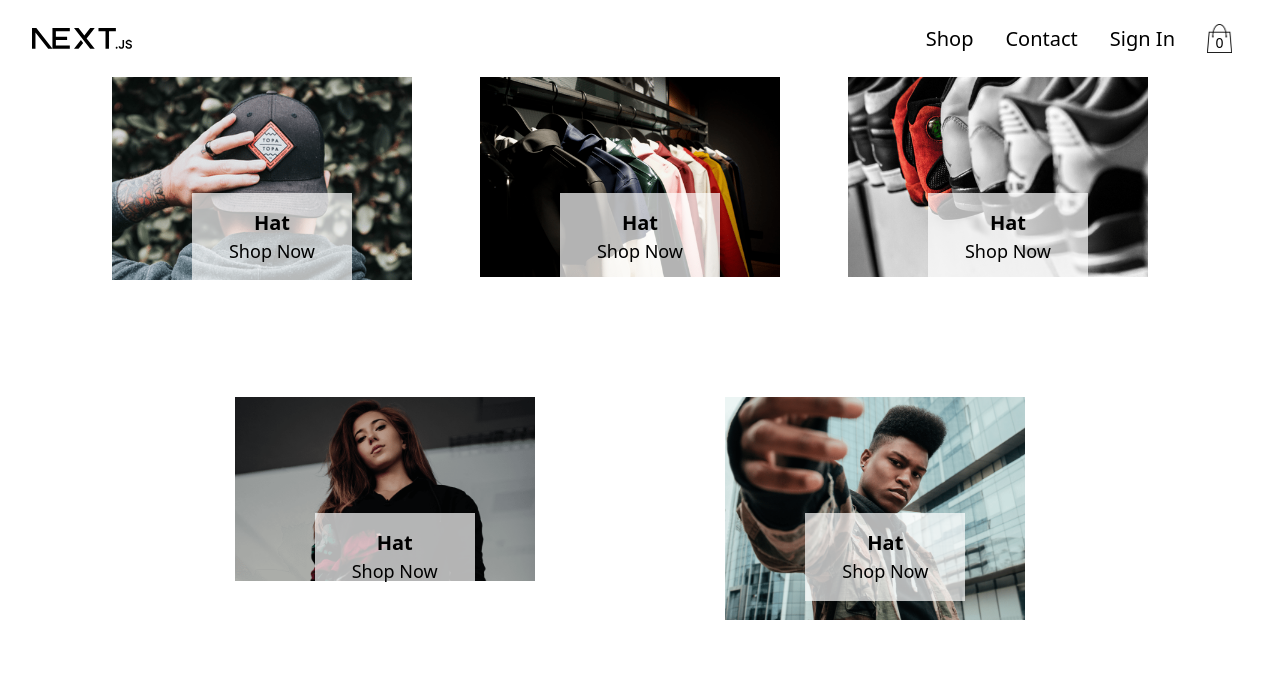
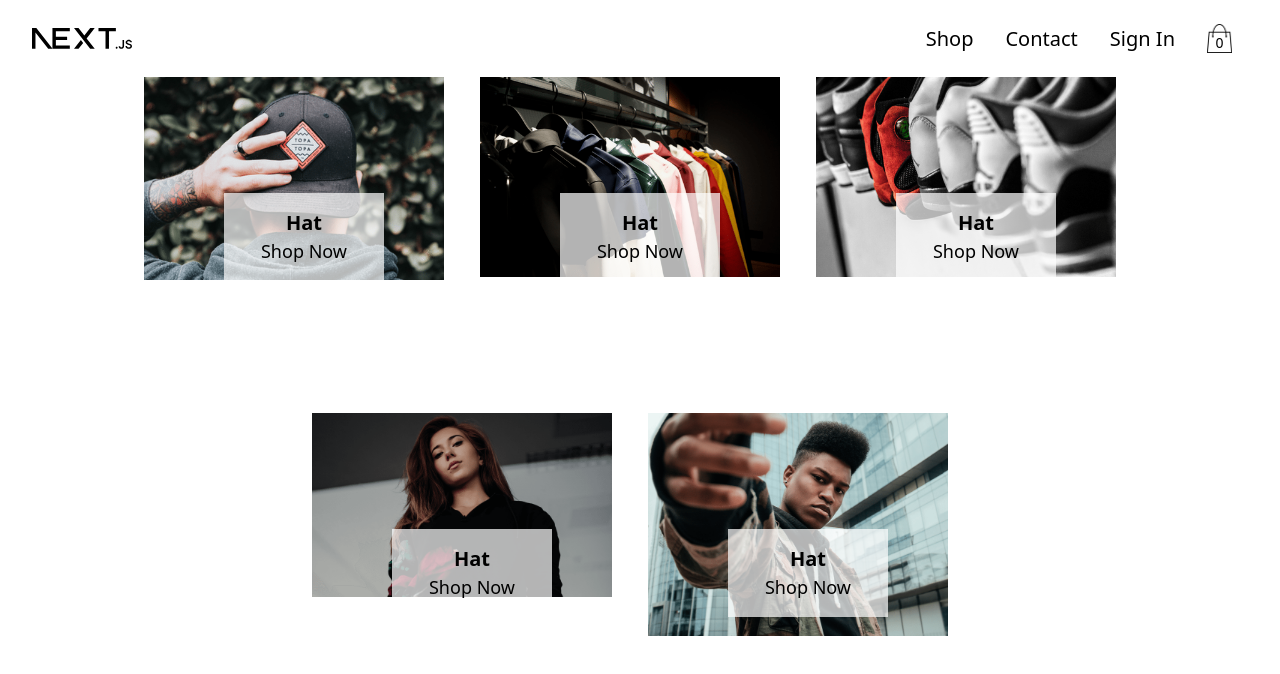
Before and after one commit to jafar-fahimi/next-clothes-store, a Next.js app: page / in a window 1280 px wide. Shown: the top 674 px of the page. Built offline with nearby package versions, Linux system fonts and the light colour scheme.

Commit message:
allCatagories.tsx images style corrected

```diff
--- a/components/allCatagories.tsx
+++ b/components/allCatagories.tsx
@@ -4,14 +4,13 @@
 
 export default function AllCatagories() {
   return (
-    <section className="flex flex-col">
-      <div className="flex flex-col flex-wrap sm:flex-row justify-evenly gap-y-2">
-        {/* <Catagory srcProp={INITIAL_STATE.sections[0].imageUrl} cat="Hat" /> */}
+    <section className="flex flex-col gap-y-4">
+      <div className="flex flex-col flex-wrap sm:flex-row justify-center gap-x-4 gap-y-4">
         <Catagory srcProp={brownHat} cat="Hat" />
         <Catagory srcProp={jacket} cat="Hat" />
         <Catagory srcProp={sneakers} cat="Hat" />
       </div>
-      <div className="flex flex-col flex-wrap sm:flex-row justify-evenly ">
+      <div className="flex flex-col flex-wrap sm:flex-row justify-center gap-x-4 gap-y-4">
         <Catagory srcProp={women} cat="Hat" />
         <Catagory srcProp={men} cat="Hat" />
       </div>
```
